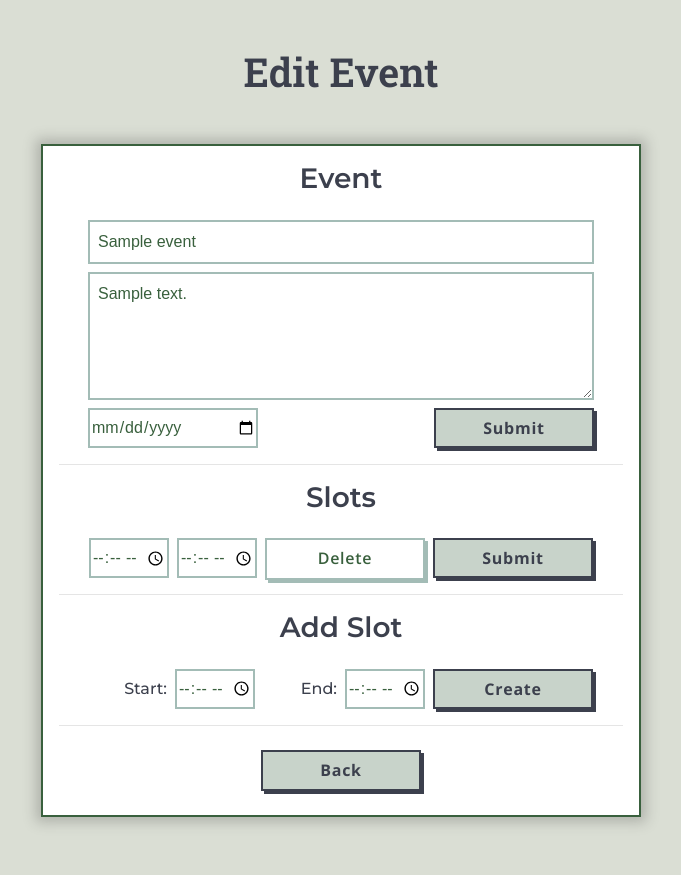
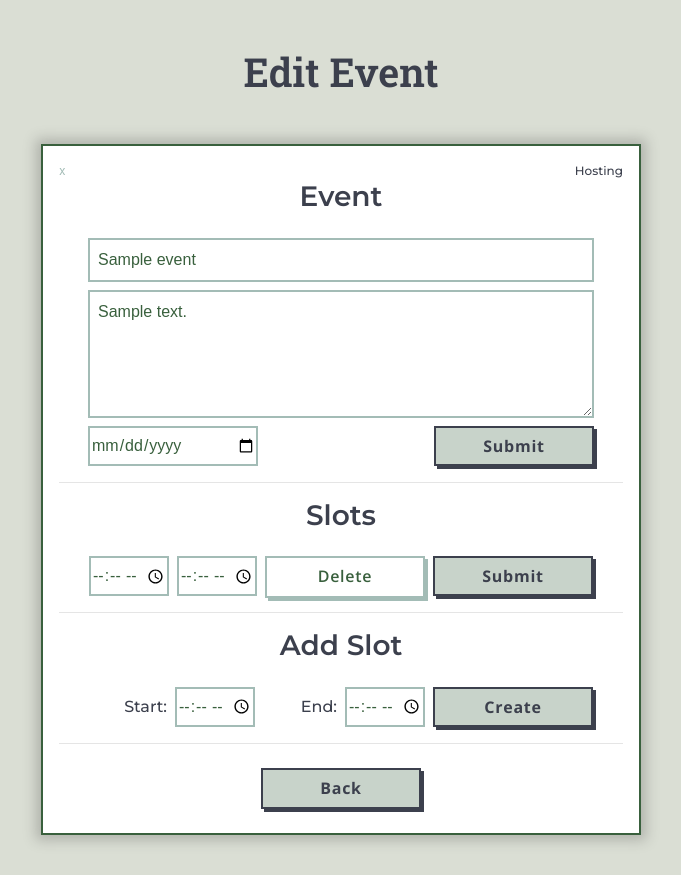
Before and after one commit to c-ehrlich/cs50-scheduler, a Flask app: template templates/edit.html in a window 1280 px wide. Shown: the part 76-951 px from the top of the page, without its empty margins (299-980 px from the left). Run offline with Flask 2, Linux system fonts and the light colour scheme; the template is opened without the code that fills it: most values are stand-ins (such as "Sample title", 1, 10 or a date in 2020); parts of the project's set-up code (start-up, migrations or seed data) failed here and were passed over; some libraries are stand-ins or nearby versions.

Commit message:
add hosting/attending to all cards

```diff
--- a/templates/edit.html
+++ b/templates/edit.html
@@ -13,6 +13,10 @@
 <h1 class="category-header">Edit Event</h1>
 <div class="event-main">
     <div id="JSnameDiv">
+        <div class="card-top-leftright">
+            <div class="event-card-hash">{{ event.hash }}</div>
+            <div class="event-index-attending">Hosting</div>
+        </div>
         <h3>Event</h3>
         <!-- {{ event }} -->
             <form class="edit-event-grid" action="/edit/{{ event.hash }}" method="post">
```
